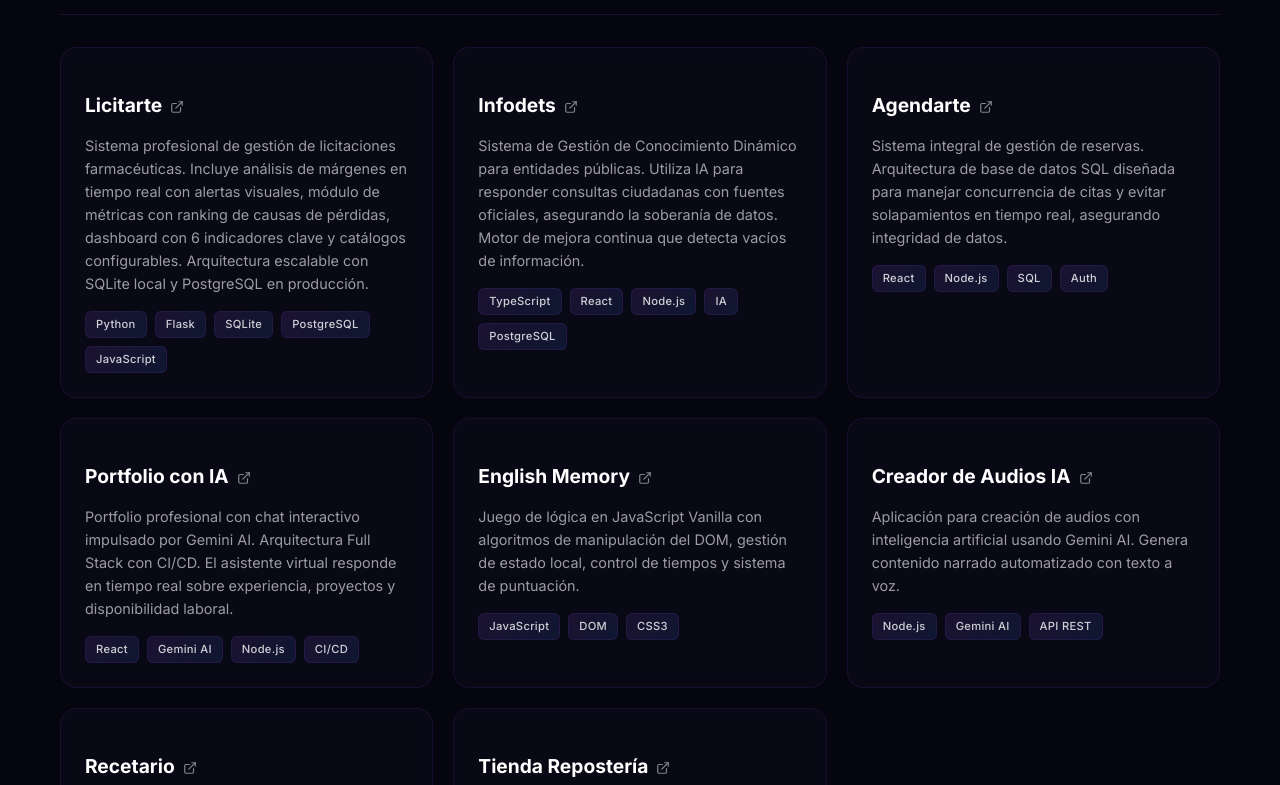
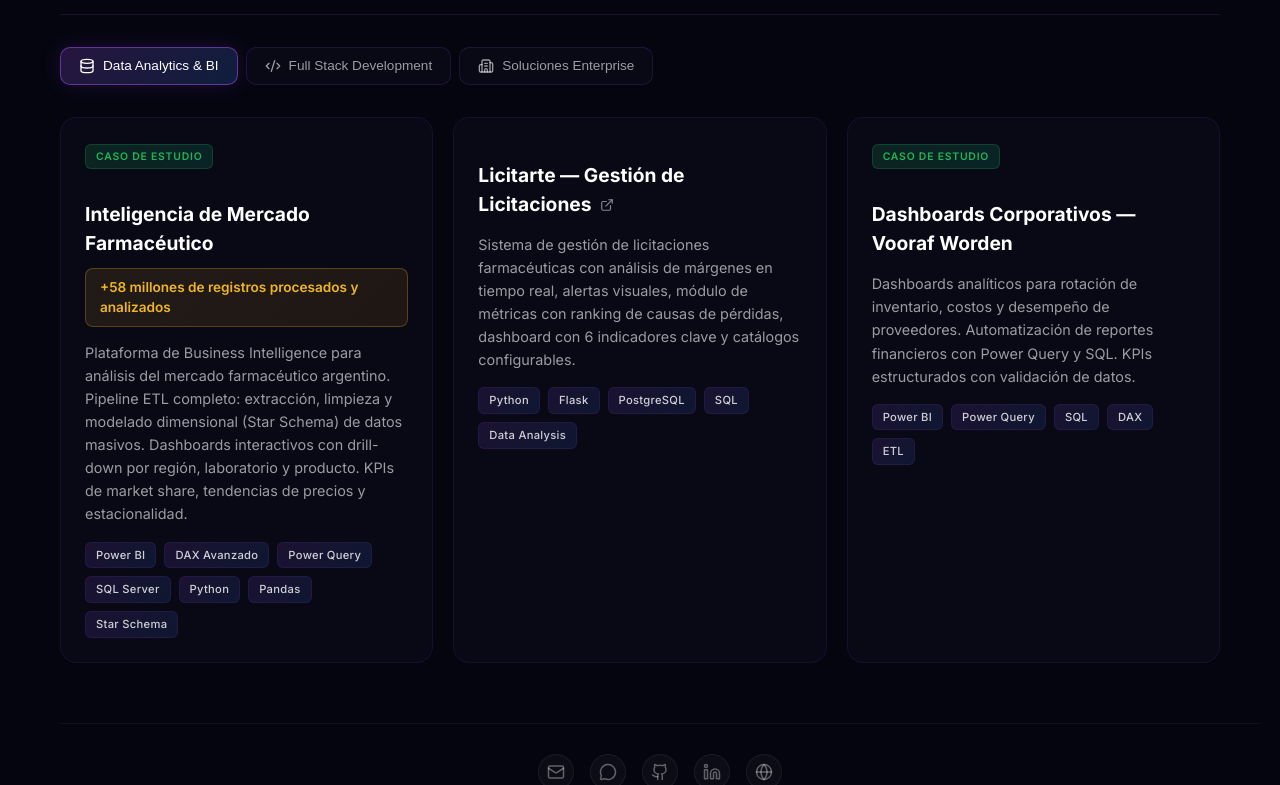
Before and after one commit to Jorge-Loyo/portfolio-jorge, a React (Vite) app: page /projects in a window 1280 px wide. Shown: the part 835-1620 px from the top of the page. Built offline with nearby package versions, Linux system fonts and the light colour scheme.

Commit message:
feat: agregar navegación por categorías en proyectos, mejorar estilos y actualizar datos del CV

```diff
--- a/src/components/Projects.jsx
+++ b/src/components/Projects.jsx
@@ -1,9 +1,15 @@
-import React from 'react';
-import { motion } from 'framer-motion';
+import React, { useState } from 'react';
+import { motion, AnimatePresence } from 'framer-motion';
 import { useLanguage } from '../i18n/LanguageContext';
 import { cvData } from '../data/cv';
-import { ExternalLink } from 'lucide-react';
+import { ExternalLink, Database, Code2, Building2 } from 'lucide-react';
 import styles from '../styles/Projects.module.css';
+
+const categoryIcons = {
+  data: Database,
+  fullstack: Code2,
+  enterprise: Building2,
+};
 
 const cardVariants = {
   hidden: { opacity: 0, y: 30 },
@@ -11,46 +17,90 @@
     opacity: 1,
     y: 0,
     transition: { delay: i * 0.08, duration: 0.5, ease: 'easeOut' }
-  })
+  }),
+  exit: { opacity: 0, y: -20, transition: { duration: 0.2 } }
 };
 
 const Projects = () => {
-  const { t } = useLanguage();
+  const { t, language } = useLanguage();
+  const [activeCategory, setActiveCategory] = useState('data');
+
+  const filteredProjects = cvData.projects.filter(p => p.category === activeCategory);
 
   return (
     <div className={styles.container}>
       <h2 className={styles.title}>{t.projects.title}</h2>
 
-      <div className={styles.grid}>
-        {cvData.projects.map((proj, index) => (
-          <motion.a
+      <div className={styles.tabs}>
+        {cvData.projectCategories.map((cat) => {
+          const Icon = categoryIcons[cat.id];
+          return (
+            <button
+              key={cat.id}
+              className={`${styles.tab} ${activeCategory === cat.id ? styles.tabActive : ''}`}
+              onClick={() => setActiveCategory(cat.id)}
+            >
+              <Icon size={16} />
+              <span>{language === 'es' ? cat.labelEs : cat.labelEn}</span>
+            </button>
+          );
+        })}
+      </div>
+
+      <AnimatePresence mode="wait">
+        <motion.div
+          key={activeCategory}
+          className={styles.grid}
+          initial={{ opacity: 0 }}
+          animate={{ opacity: 1 }}
+          exit={{ opacity: 0 }}
+          transition={{ duration: 0.3 }}
+        >
+          {filteredProjects.map((proj, index) => {
+            const isLink = proj.link && proj.link !== '#';
+            const Tag = isLink ? motion.a : motion.div;
+            const linkProps = isLink
+              ? { href: proj.link, target: '_blank', rel: 'noopener noreferrer' }
+              : {};
+
+            return (
+              <Tag
                 key={proj.id}
-            href={proj.link}
                 className={styles.card}
-            target="_blank"
-            rel="noopener noreferrer"
+                {...linkProps}
                 variants={cardVariants}
                 initial="hidden"
                 animate="visible"
                 custom={index}
                 whileHover={{ y: -8, transition: { duration: 0.3 } }}
               >
+                {proj.type === 'case-study' && (
+                  <span className={styles.badge}>
+                    {language === 'es' ? 'Caso de Estudio' : 'Case Study'}
+                  </span>
+                )}
+
                 <h3 className={styles.projectName}>
                   {proj.name}
-              <ExternalLink size={14} style={{ marginLeft: 8, opacity: 0.5, verticalAlign: 'middle' }} />
+                  {isLink && <ExternalLink size={14} style={{ marginLeft: 8, opacity: 0.5, verticalAlign: 'middle' }} />}
                 </h3>
+
+                {proj.highlight && (
+                  <div className={styles.highlight}>{proj.highlight}</div>
+                )}
+
                 <p className={styles.projectDesc}>{proj.desc}</p>
 
                 <div className={styles.techStack}>
                   {proj.tech.map((tech, i) => (
-                <span key={i} className={styles.techTag}>
-                  {tech}
-                </span>
+                    <span key={i} className={styles.techTag}>{tech}</span>
                   ))}
                 </div>
-          </motion.a>
-        ))}
-      </div>
+              </Tag>
+            );
+          })}
+        </motion.div>
+      </AnimatePresence>
     </div>
   );
 };
--- a/src/data/cv.js
+++ b/src/data/cv.js
@@ -91,62 +91,99 @@
     },
   ],
 
+  projectCategories: [
+    { id: "data", labelEs: "Data Analytics & BI", labelEn: "Data Analytics & BI" },
+    { id: "fullstack", labelEs: "Full Stack Development", labelEn: "Full Stack Development" },
+    { id: "enterprise", labelEs: "Soluciones Enterprise", labelEn: "Enterprise Solutions" },
+  ],
+
   projects: [
     {
       id: 1,
-      name: "Licitarte",
-      desc: "Sistema profesional de gestión de licitaciones farmacéuticas. Incluye análisis de márgenes en tiempo real con alertas visuales, módulo de métricas con ranking de causas de pérdidas, dashboard con 6 indicadores clave y catálogos configurables. Arquitectura escalable con SQLite local y PostgreSQL en producción.",
-      tech: ["Python", "Flask", "SQLite", "PostgreSQL", "JavaScript"],
+      category: "data",
+      name: "Inteligencia de Mercado Farmacéutico",
+      highlight: "+58 millones de registros procesados y analizados",
+      desc: "Plataforma de Business Intelligence para análisis del mercado farmacéutico argentino. Pipeline ETL completo: extracción, limpieza y modelado dimensional (Star Schema) de datos masivos. Dashboards interactivos con drill-down por región, laboratorio y producto. KPIs de market share, tendencias de precios y estacionalidad.",
+      tech: ["Power BI", "DAX Avanzado", "Power Query", "SQL Server", "Python", "Pandas", "Star Schema"],
+      link: "#",
+      type: "case-study",
+    },
+    {
+      id: 2,
+      category: "data",
+      name: "Licitarte — Gestión de Licitaciones",
+      desc: "Sistema de gestión de licitaciones farmacéuticas con análisis de márgenes en tiempo real, alertas visuales, módulo de métricas con ranking de causas de pérdidas, dashboard con 6 indicadores clave y catálogos configurables.",
+      tech: ["Python", "Flask", "PostgreSQL", "SQL", "Data Analysis"],
       link: "https://github.com/Jorge-Loyo/Licitarte",
     },
     {
-      id: 2,
-      name: "Infodets",
-      desc: "Sistema de Gestión de Conocimiento Dinámico para entidades públicas. Utiliza IA para responder consultas ciudadanas con fuentes oficiales, asegurando la soberanía de datos. Motor de mejora continua que detecta vacíos de información.",
-      tech: ["TypeScript", "React", "Node.js", "IA", "PostgreSQL"],
+      id: 3,
+      category: "data",
+      name: "Dashboards Corporativos — Vooraf Worden",
+      desc: "Dashboards analíticos para rotación de inventario, costos y desempeño de proveedores. Automatización de reportes financieros con Power Query y SQL. KPIs estructurados con validación de datos.",
+      tech: ["Power BI", "Power Query", "SQL", "DAX", "ETL"],
+      link: "#",
+      type: "case-study",
+    },
+    {
+      id: 4,
+      category: "fullstack",
+      name: "Plataforma E-commerce Full Stack",
+      desc: "E-commerce completo con integración de pagos, gestión de stock en tiempo real, autenticación JWT, panel de administración y arquitectura API REST. Lógica de negocio para control de inventario, carrito persistente y checkout seguro.",
+      tech: ["Next.js", "Node.js", "PostgreSQL", "API REST", "JWT", "Tailwind"],
+      link: "https://github.com/Jorge-Loyo/tienda-reposteria",
+    },
+    {
+      id: 5,
+      category: "fullstack",
+      name: "Infodets — Sistema de Gestión con IA (RAG)",
+      desc: "Sistema de Gestión de Conocimiento con arquitectura RAG (Retrieval-Augmented Generation). Procesa documentación estructurada, genera respuestas contextuales con fuentes verificables y detecta vacíos de información automáticamente.",
+      tech: ["TypeScript", "React", "Node.js", "IA/RAG", "PostgreSQL", "Vector DB"],
       link: "https://github.com/Jorge-Loyo/infodets",
     },
     {
-      id: 3,
-      name: "Agendarte",
-      desc: "Sistema integral de gestión de reservas. Arquitectura de base de datos SQL diseñada para manejar concurrencia de citas y evitar solapamientos en tiempo real, asegurando integridad de datos.",
-      tech: ["React", "Node.js", "SQL", "Auth"],
+      id: 6,
+      category: "fullstack",
+      name: "Portfolio con IA — Chat Interactivo",
+      desc: "Portfolio profesional con asistente virtual impulsado por Gemini AI. Arquitectura Full Stack con CI/CD. Responde en tiempo real sobre experiencia, proyectos y disponibilidad.",
+      tech: ["React", "Gemini AI", "Node.js", "CI/CD", "Vercel"],
+      link: "https://github.com/Jorge-Loyo/portfolio-jorge",
+    },
+    {
+      id: 7,
+      category: "fullstack",
+      name: "Agendarte — Sistema de Reservas",
+      desc: "Sistema de gestión de reservas con control de concurrencia en tiempo real. Arquitectura SQL diseñada para evitar solapamientos y garantizar integridad de datos.",
+      tech: ["React", "Node.js", "SQL", "Auth", "API REST"],
       link: "https://github.com/Jorge-Loyo/Agendarte",
     },
     {
-      id: 4,
-      name: "Portfolio con IA",
-      desc: "Portfolio profesional con chat interactivo impulsado por Gemini AI. Arquitectura Full Stack con CI/CD. El asistente virtual responde en tiempo real sobre experiencia, proyectos y disponibilidad laboral.",
-      tech: ["React", "Gemini AI", "Node.js", "CI/CD"],
-      link: "https://github.com/Jorge-Loyo/portfolio-jorge",
+      id: 8,
+      category: "enterprise",
+      name: "Sistema de Dispensación Hospitalaria",
+      highlight: "800+ usuarios activos en hospitales",
+      desc: "Caso de Estudio: Coordinación de requerimientos y puesta en producción de sistema de dispensación utilizado diariamente por +800 usuarios en múltiples sucursales del sector salud. Gestión de alta disponibilidad, capacitación de equipos y soporte en entornos críticos 24/7.",
+      tech: ["SQL Server", "C#", "Integración de Sistemas", "Alta Disponibilidad", "Gestión de Requerimientos"],
+      link: "#",
+      type: "case-study",
     },
     {
-      id: 5,
-      name: "English Memory",
-      desc: "Juego de lógica en JavaScript Vanilla con algoritmos de manipulación del DOM, gestión de estado local, control de tiempos y sistema de puntuación.",
-      tech: ["JavaScript", "DOM", "CSS3"],
-      link: "https://github.com/Jorge-Loyo/English_Memory",
+      id: 9,
+      category: "enterprise",
+      name: "Interoperabilidad y Facturación Automatizada",
+      desc: "Caso de Estudio: Sistema de interoperabilidad entre plataformas del sector salud con automatización de facturación. Lectura/escritura de archivos planos cada 5 minutos, validación de datos y conciliación automática entre sistemas heterogéneos.",
+      tech: ["SQL Server", "ETL", "Archivos Planos", "Automatización", "Integración"],
+      link: "#",
+      type: "case-study",
     },
     {
-      id: 6,
-      name: "Creador de Audios IA",
-      desc: "Aplicación para creación de audios con inteligencia artificial usando Gemini AI. Genera contenido narrado automatizado con texto a voz.",
-      tech: ["Node.js", "Gemini AI", "API REST"],
-      link: "https://github.com/Jorge-Loyo/Creador_Audios",
-    },
-    {
-      id: 7,
-      name: "Recetario",
-      desc: "Aplicación web de recetas con TypeScript y React. Búsqueda y filtrado por ingredientes, categorías y tiempo de preparación. Interfaz responsive con enfoque en UX.",
-      tech: ["TypeScript", "React", "CSS3"],
-      link: "https://github.com/Jorge-Loyo/Recetario",
-    },
-    {
-      id: 8,
-      name: "Tienda Repostería",
-      desc: "E-commerce front-end enfocado en UX/UI. Uso avanzado de CSS Grid y Flexbox para garantizar una experiencia totalmente responsive y accesible en cualquier dispositivo móvil.",
-      tech: ["HTML5", "CSS3", "Responsive", "UX/UI"],
-      link: "https://github.com/Jorge-Loyo/tienda-reposteria",
+      id: 10,
+      category: "enterprise",
+      name: "Migración y Configuración Odoo ERP",
+      desc: "Caso de Estudio: Liderazgo técnico en migración completa a Odoo ERP. Mapeo de procesos de negocio, configuración de módulos, migración de datos históricos y capacitación de usuarios finales.",
+      tech: ["Odoo ERP", "Python", "PostgreSQL", "Gestión del Cambio", "Procesos de Negocio"],
+      link: "#",
+      type: "case-study",
     },
   ],
 };
--- a/src/i18n/translations.js
+++ b/src/i18n/translations.js
@@ -31,7 +31,8 @@
     },
 
     projects: {
-      title: "Proyectos Destacados"
+      title: "Proyectos Destacados",
+      caseStudy: "Caso de Estudio"
     },
 
     contact: {
@@ -70,7 +71,8 @@
     },
 
     projects: {
-      title: "Featured Projects"
+      title: "Featured Projects",
+      caseStudy: "Case Study"
     },
 
     contact: {
--- a/src/styles/Projects.module.css
+++ b/src/styles/Projects.module.css
@@ -14,6 +14,42 @@
   border-bottom: 1px solid rgba(168, 85, 247, 0.15);
 }
 
+/* Tabs */
+.tabs {
+  display: flex;
+  gap: 8px;
+  margin-bottom: 2rem;
+  flex-wrap: wrap;
+}
+
+.tab {
+  display: flex;
+  align-items: center;
+  gap: 8px;
+  padding: 10px 18px;
+  border-radius: 10px;
+  border: 1px solid rgba(168, 85, 247, 0.15);
+  background: rgba(17, 17, 34, 0.4);
+  color: rgba(255, 255, 255, 0.6);
+  font-size: 0.85rem;
+  font-weight: 500;
+  cursor: pointer;
+  transition: all 0.3s ease;
+}
+
+.tab:hover {
+  border-color: rgba(168, 85, 247, 0.4);
+  color: rgba(255, 255, 255, 0.9);
+}
+
+.tabActive {
+  background: linear-gradient(135deg, rgba(168, 85, 247, 0.2), rgba(59, 130, 246, 0.2));
+  border-color: rgba(168, 85, 247, 0.5);
+  color: #fff;
+  box-shadow: 0 0 20px rgba(168, 85, 247, 0.15);
+}
+
+/* Grid */
 .grid {
   display: grid;
   grid-template-columns: repeat(auto-fit, minmax(300px, 1fr));
@@ -57,6 +93,37 @@
   box-shadow: 0 0 30px rgba(168, 85, 247, 0.1), 0 0 60px rgba(59, 130, 246, 0.05);
 }
 
+/* Badge */
+.badge {
+  display: inline-block;
+  font-size: 0.65rem;
+  font-weight: 600;
+  text-transform: uppercase;
+  letter-spacing: 0.8px;
+  padding: 4px 10px;
+  border-radius: 6px;
+  background: linear-gradient(135deg, rgba(34, 197, 94, 0.15), rgba(16, 185, 129, 0.15));
+  color: rgba(34, 197, 94, 0.9);
+  border: 1px solid rgba(34, 197, 94, 0.2);
+  margin-bottom: 12px;
+  position: relative;
+  z-index: 1;
+}
+
+/* Highlight */
+.highlight {
+  background: linear-gradient(135deg, rgba(251, 191, 36, 0.1), rgba(245, 158, 11, 0.1));
+  border: 1px solid rgba(251, 191, 36, 0.25);
+  border-radius: 8px;
+  padding: 8px 14px;
+  margin-bottom: 12px;
+  font-size: 0.85rem;
+  font-weight: 600;
+  color: rgba(251, 191, 36, 0.95);
+  position: relative;
+  z-index: 1;
+}
+
 .projectName {
   color: #fff;
   font-size: 1.2rem;
@@ -95,6 +162,13 @@
 }
 
 @media (max-width: 768px) {
+  .tabs {
+    gap: 6px;
+  }
+  .tab {
+    padding: 8px 12px;
+    font-size: 0.75rem;
+  }
   .grid {
     grid-template-columns: repeat(auto-fit, minmax(260px, 1fr));
     gap: 15px;
@@ -108,6 +182,12 @@
 }
 
 @media (max-width: 480px) {
+  .tabs {
+    flex-direction: column;
+  }
+  .tab {
+    justify-content: center;
+  }
   .grid {
     grid-template-columns: 1fr;
     gap: 12px;
```
Lines whose indentation alone changed are shown as unchanged.
